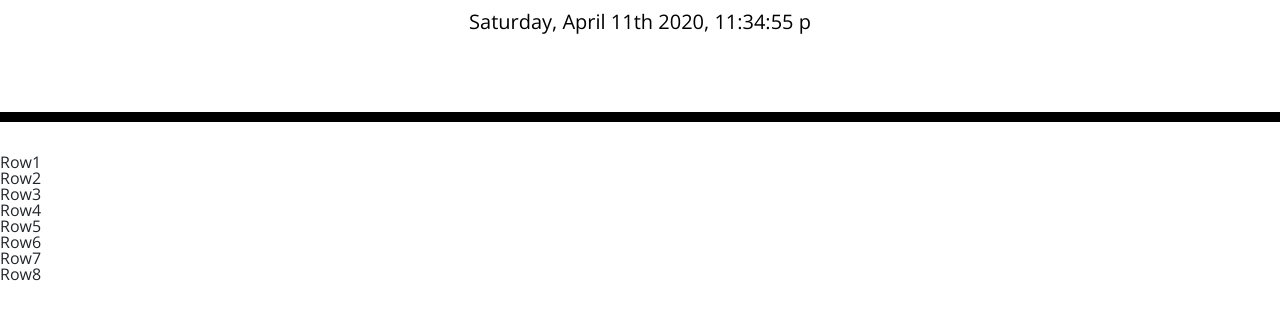
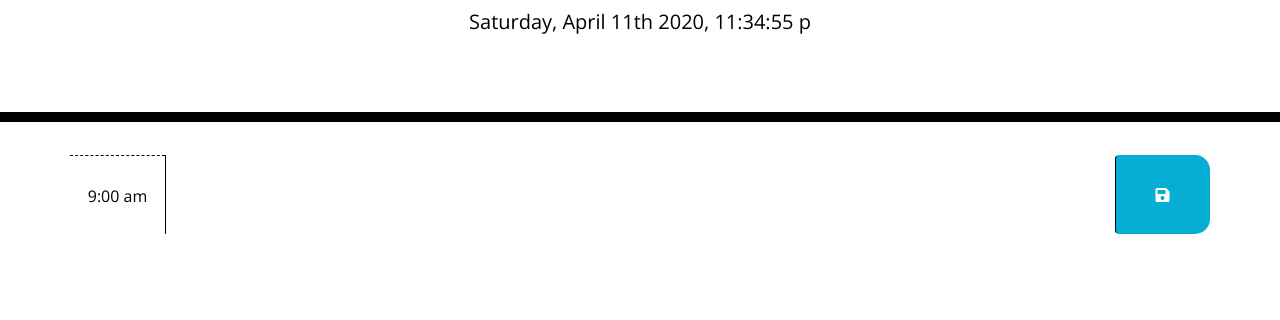
Before and after one commit to jakevs/workdayscheduler, a plain HTML site: page index.html in a window 1280 px wide. Shown: the part 182-502 px from the top of the page. Drawn offline with nearby package versions, Linux system fonts and the light colour scheme.

Commit message:
updated rows

```diff
--- a/index.html
+++ b/index.html
@@ -33,6 +33,13 @@
 
     <div class="container">
       <!-- Timeblocks go here -->
+      <div id="hour-9" class="row time-block">
+        <div class="col-md-1 hour">
+          9:00 am
+        </div>
+        <textarea class="col-md-10 description"></textarea>
+        <button class="btn saveBtn col-md-1"><i class="fas fa-save"></i></button>
+      </div>
     </div>
     <!-- <script src="https://code.jquery.com/jquery-3.4.1.min.js"></script>
     <script src="https://cdnjs.cloudflare.com/ajax/libs/moment.js/2.24.0/moment.min.js"></script> -->
--- a/script.js
+++ b/script.js
@@ -16,23 +16,27 @@ var time = moment().format("dddd, MMMM Do YYYY, h:mm:ss p");
 var displayTime = document.getElementById('currentDay');
 displayTime.textContent = time
 
-$(function() {
-$(".container").before("<div>Row1</div>");
-$(".container").before("<div>Row2</div>");
-$(".container").before("<div>Row3</div>");
-$(".container").before("<div>Row4</div>");
-$(".container").before("<div>Row5</div>");
-$(".container").before("<div>Row6</div>");
-$(".container").before("<div>Row7</div>");
-$(".container").after("<div>Row8</div>");
+function putDiv() {
+    var div1 = $("<div></div>").text("row");
+    $(".container").after(div1);
+}
 
-});
+// $(function() {
+// $(".container").before("<div>Row1</div>");
+//     $("div").attr("class", "hour");
+//     $("div").attr("class", "row");
+//     $("div").attr("class", "time-block");
+    // $("div").attr("class", "col-md-10");
+// $(".container").before("<div>Row2</div>");
+// $(".container").before("<div>Row3</div>");
+// $(".container").before("<div>Row4</div>");
+// $(".container").before("<div>Row5</div>");
+// $(".container").before("<div>Row6</div>");
+// $(".container").before("<div>Row7</div>");
+// $(".container").after("<div>Row8</div>");
+// });
 
 
-//need to prepend to div
-// $('<div>').append('<div>').text(rowhere)
-// $('<div>').attr(classhere)
-// .prependTo('#container')
 
 // function addElement(div) {
 //     var d = document.querySelector(div);
```
